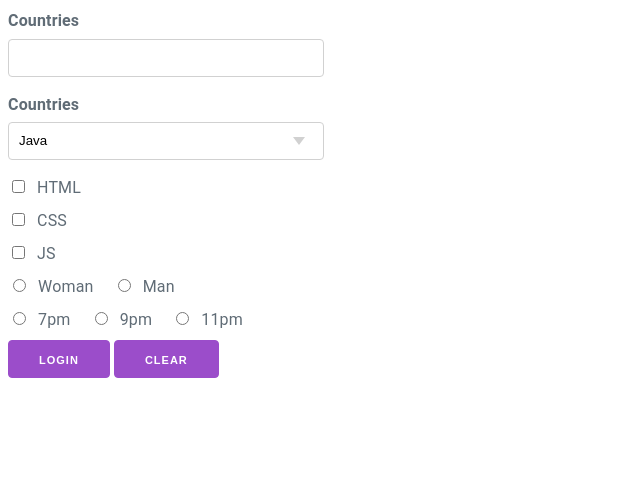
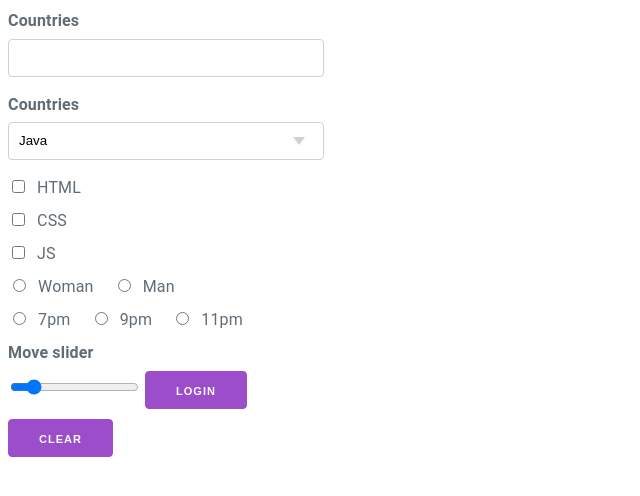
Before and after one commit to mmojahed93/reactjs-bootcamp-1400-1, a plain HTML site: page session-7/milligram.html in a window 1280 px wide. Shown: the whole page, without its empty margins (0-640 px from the left). Drawn offline with nearby package versions, Linux system fonts and the light colour scheme.

Commit message:
session-7: Added slider markup

```diff
--- a/session-7/milligram.html
+++ b/session-7/milligram.html
@@ -68,6 +68,9 @@
         <label for="option-3" class="label-inline checkbox-label">11pm</label>
     </div>
 
+    <label for="age-range">Move slider</label>
+    <input id="age-range" type="range" min="10" max="150" value="30">
+
     <button class="btn btn-primary" type="submit">Login</button>
     <button class="btn btn-danger" type="reset">Clear</button>
 </form>
```
